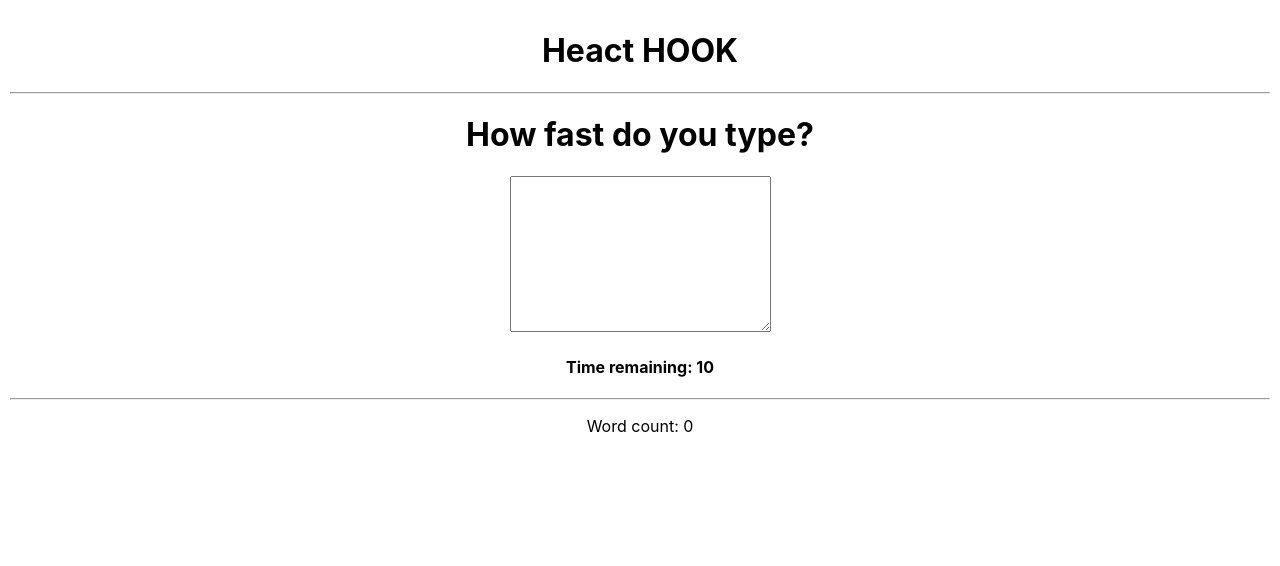
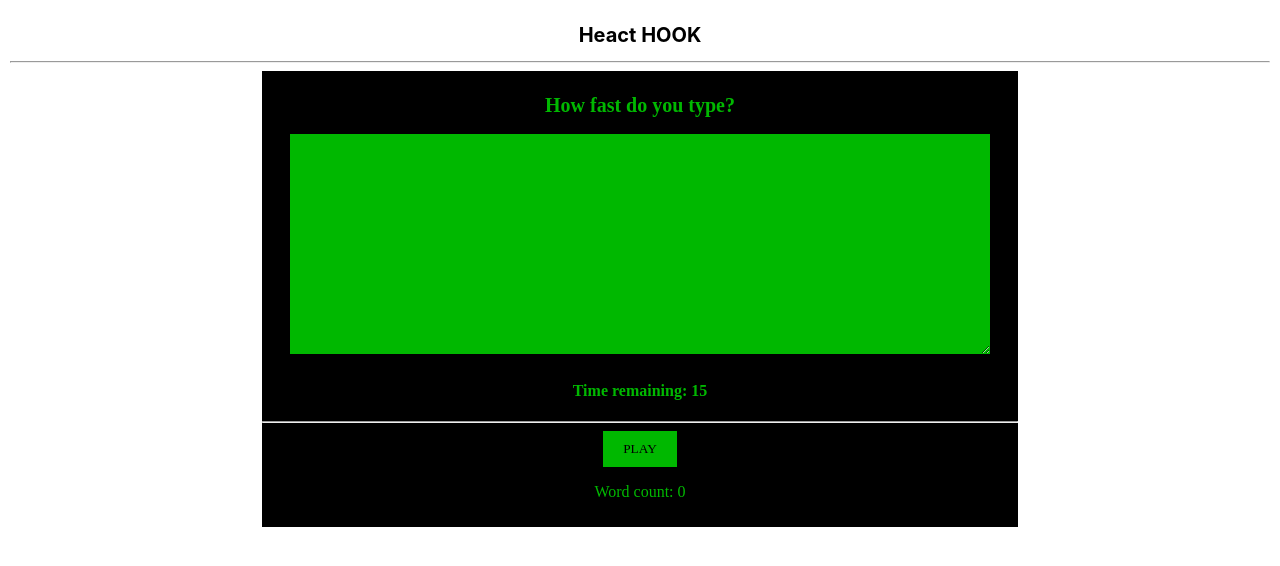
Before and after one commit to hakobyanviktoria8/Scrimba_React, a React (Create React App) app: page / in a window 1280 px wide. Shown: the top 566 px of the page. Built offline with nearby package versions, Linux system fonts and the light colour scheme.

Commit message:
game word count finished :)

```diff
--- /dev/null
+++ b/src/ReactHOOK/GameWordCount.css
@@ -0,0 +1,37 @@
+.GameWordCount {
+    background: black;
+    color: #00b800;
+    margin:0 auto;
+    padding: 10px 0;
+    font-family: 'Press Start 2P', cursive;
+    text-align: center;
+    width: 60%;
+    font-weight: 400;
+}
+
+button {
+    font-family: 'Press Start 2P', cursive;
+    display: block;
+    margin: 0 auto;
+    border: none;
+    background: #a80020;
+    background: #00b800;
+    padding: 10px 20px;
+    text-transform: uppercase;
+}
+
+h1 {
+    font-size: 20px;
+    text-align: center;
+}
+
+textarea {
+    font-family: 'Press Start 2P', cursive;
+    border: 3px solid black;
+    width: 90%;
+    margin: 0 auto;
+    outline: none;
+    height: 200px;
+    background: #00b800;
+    padding: 10px;
+}
--- a/src/ReactHOOK/GameWordCount.js
+++ b/src/ReactHOOK/GameWordCount.js
@@ -1,4 +1,5 @@
 import React, {useEffect, useState} from "react";
+import "./GameWordCount.css"
 
 const GameWordCount = () => {
     const [bool, setbool] = useState(false)
@@ -10,16 +11,16 @@ const GameWordCount = () => {
         setText(e.target.value)
     }
 
-    useEffect(() => {
+    const handleClick = () => {
         const interval = setInterval(() => {
             setDedline(dl => dl - 1)
         }, 1000)
 
         setintervalID(interval)
-    }, [])
+    }
 
     useEffect(() => {
-        console.log("dedline = ",dedline)
+        console.log("dedline = ", dedline)
         if (dedline < 1) {
             clearInterval(intervalID)
             setbool(true)
@@ -27,13 +28,13 @@ const GameWordCount = () => {
     }, [dedline])
 
     return (
-        <div>
+        <div className="GameWordCount">
             <h1>How fast do you type?</h1>
             <textarea disabled={bool} value={text} onChange={handleChangeText} name="" id="" cols="30" rows="10"/>
             <h4>Time remaining: {dedline}</h4>
             <hr/>
+            <button onClick={handleClick}>PLAY</button>
             <p>Word count: {text === "" ? 0 : text.trim().split(" ").length}</p>
-
         </div>
     )
 };
```
